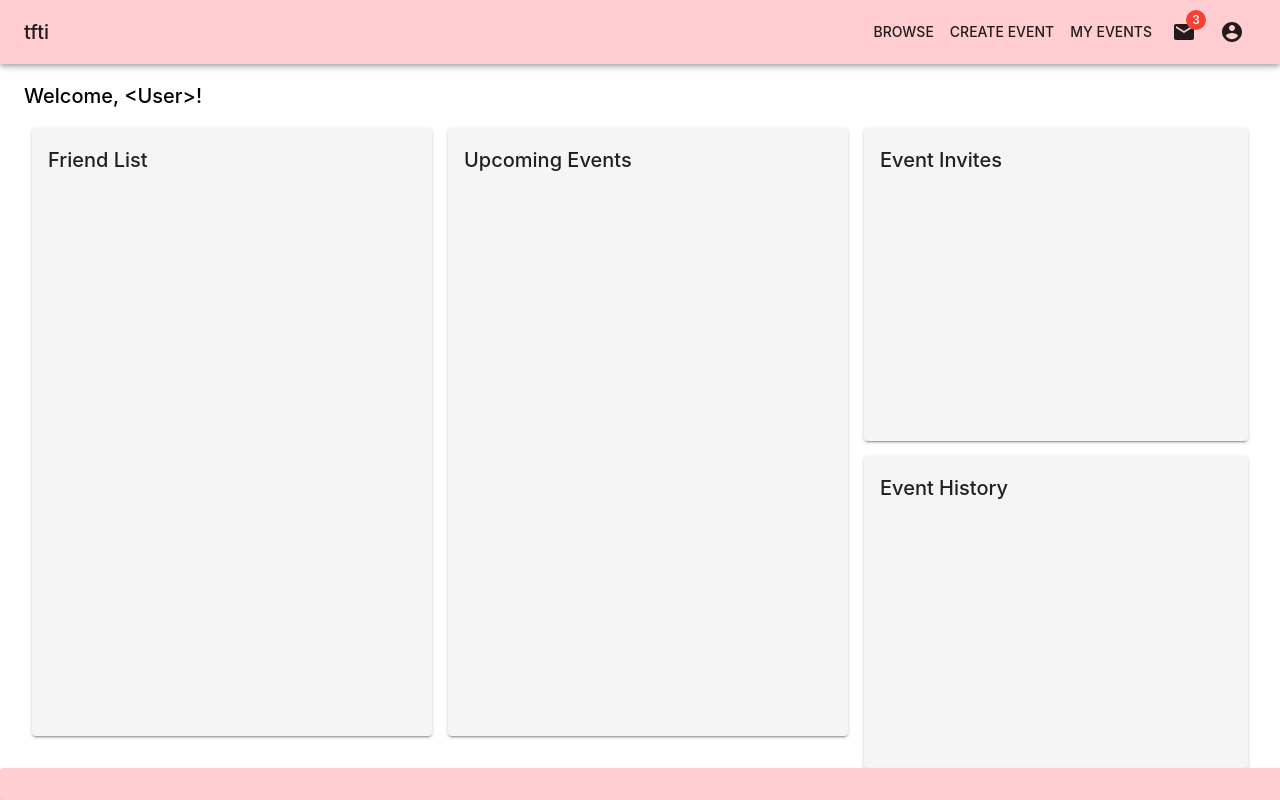
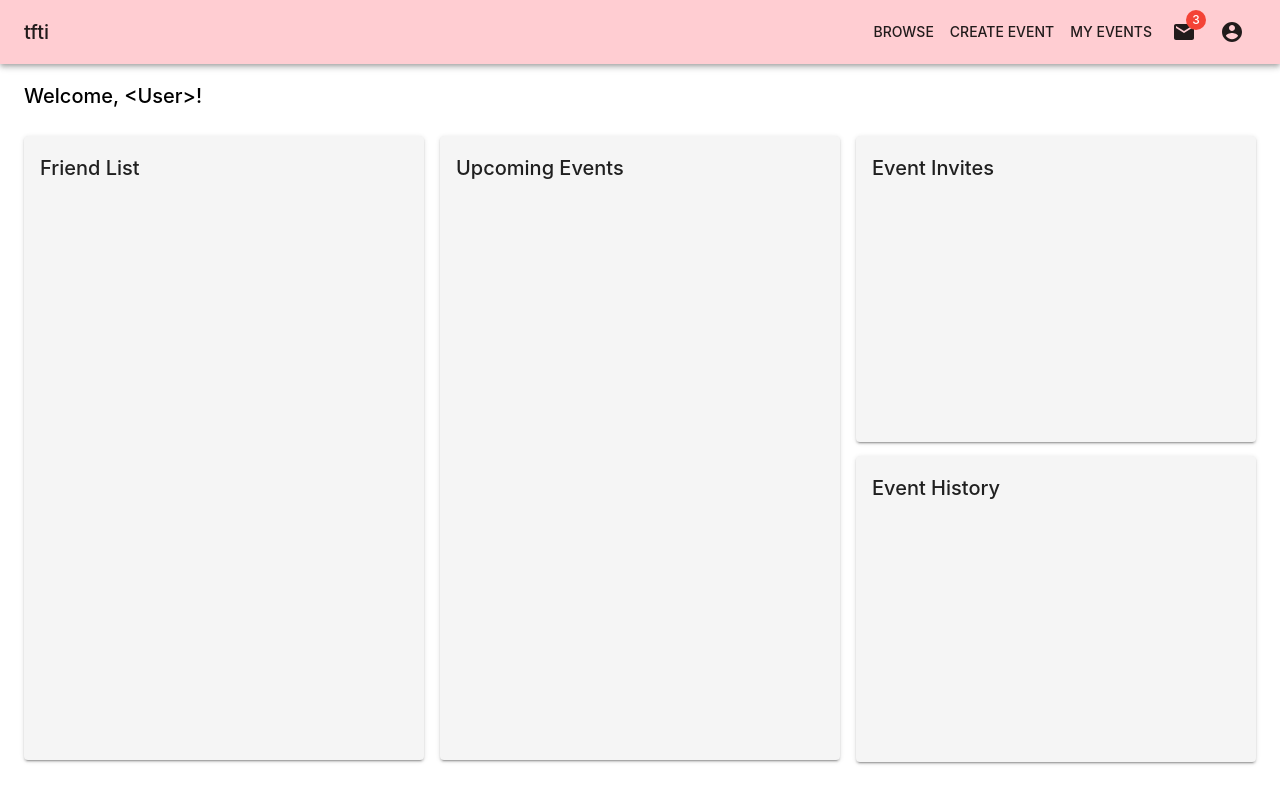
Before and after one commit to gaskij/tfti, a React (Create React App) app in the folder frontend/: page / in a window 1280 px wide. Built offline with nearby package versions, Linux system fonts and the light colour scheme.

Commit message:
Fix card spacing and remove footer

```diff
--- a/frontend/src/app/App.tsx
+++ b/frontend/src/app/App.tsx
@@ -4,7 +4,6 @@ import { ThemeProvider } from '@material-ui/core';
 
 import theme from '../theme';
 import Header from './header/Header';
-import Footer from './footer/Footer';
 import Dashboard from '../dashboard/Dashboard';
 import './App.css';
 
@@ -25,9 +24,6 @@ function App() {
             </Route>
           </Switch>
         </main>
-        <footer>
-          <Footer />
-        </footer>
       </BrowserRouter>
     </ThemeProvider>
   );
--- a/frontend/src/app/footer/Footer.tsx
+++ /dev/null
@@ -1,31 +0,0 @@
-import React from 'react';
-import { createStyles, makeStyles, Theme } from '@material-ui/core/styles';
-import { Box, Paper } from '@material-ui/core';
-
-const useStyles = makeStyles((theme: Theme) =>
-  createStyles({
-    footerBox: {
-      top: 'auto',
-      bottom: 0,
-      width: '100%',
-    },
-    footerPaper: {
-      padding: theme.spacing(2),
-      backgroundColor: theme.palette.primary.main,
-      width: '100%',
-    },
-  }),
-);
-
-const Footer = () => {
-  const classes = useStyles();
-
-  return (
-    <Box className={classes.footerBox} position="fixed" >
-      <Paper className={classes.footerPaper} />
-    </Box>
-
-  );
-}
-
-export default Footer;
--- a/frontend/src/dashboard/Dashboard.tsx
+++ b/frontend/src/dashboard/Dashboard.tsx
@@ -2,12 +2,15 @@ import React from 'react';
 import { createStyles, makeStyles } from '@material-ui/core/styles';
 import { Box, Grid, Typography } from '@material-ui/core';
 
+import theme from '../theme';
 import DashboardCard from './DashboardCard';
 
-const useStyles = makeStyles(() =>
+const useStyles = makeStyles((theme) =>
   createStyles({
     root: {
-      flexGrow: 1,
+      flex: 1,
+      marginTop: theme.spacing(2),
+      marginBottom: theme.spacing(2),
     },
   }),
 );
@@ -18,7 +21,6 @@ const Dashboard = () => {
   return (
     <Box mx={3} my={2} className={classes.root} display="flex" flexDirection="column">
       <Typography variant="h6">Welcome, &lt;User&gt;!</Typography>
-      <Box my={2} display="flex" flex="1">
         <Grid
           container
           className={classes.root}
@@ -29,22 +31,19 @@ const Dashboard = () => {
         >
           <DashboardCard size={4} title="Friend List" />
           <DashboardCard size={4} title="Upcoming Events" />
+          <Grid item xs={4}>
             <Grid
               container
-            item
-            xs={4}
-            spacing={2}
               direction="row"
               justify="center"
               alignItems="stretch"
-            // alignContent="stretch"
-            // wrap="nowrap"
+              style={{height: '100%'}}
             >
-            <DashboardCard title="Event Invites" />
-            <DashboardCard title="Event History" />
+              <DashboardCard style={{height: "98%", marginBottom: theme.spacing(1)}} title="Event Invites" />
+              <DashboardCard style={{height: "98%", marginTop: theme.spacing(1)}} title="Event History" />
             </Grid>
           </Grid>
-      </Box>
+        </Grid>
     </Box>
   );
 }
--- a/frontend/src/dashboard/DashboardCard.tsx
+++ b/frontend/src/dashboard/DashboardCard.tsx
@@ -5,28 +5,30 @@ import { Box, Grid, Paper, Typography } from '@material-ui/core';
 const useStyles = makeStyles((theme: Theme) =>
   createStyles({
     paper: {
-      padding: theme.spacing(2),
       backgroundColor: theme.palette.grey[100],
-      height: '90%',
+      height: '100%',
     },
   }),
 );
 
 interface Props {
   title: string;
+  style?: Object;
   size?: boolean | "auto" | 2 | 1 | 3 | 4 | 5 | 6 | 7 | 8 | 9 | 10 | 11 | 12 | undefined;
 }
 
-const DashboardCard = ({ title, size, children }: PropsWithChildren<Props>) => {
+const DashboardCard = ({ title, size, style, children }: PropsWithChildren<Props>) => {
   const classes = useStyles();
 
   return (
-    <Grid item xs={size || 12}>
-      <Paper className={classes.paper} elevation={2}>
-        <Box mb={1}>
-          <Typography variant="h6">{title}</Typography>
+    <Grid item xs={size || 12} className="gridItem">
+      <Paper className={classes.paper} elevation={2} style={style}>
+        <Box p={2}>
+          <Box mb={1}>
+            <Typography variant="h6">{title}</Typography>
+          </Box>
+          {children}
         </Box>
-        {children}
       </Paper>
     </Grid>
   );
```
Lines whose indentation alone changed are shown as unchanged.
